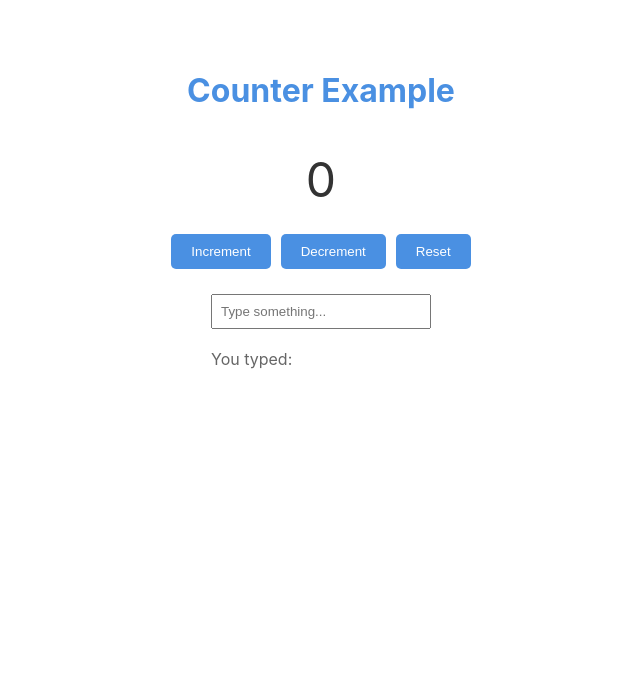
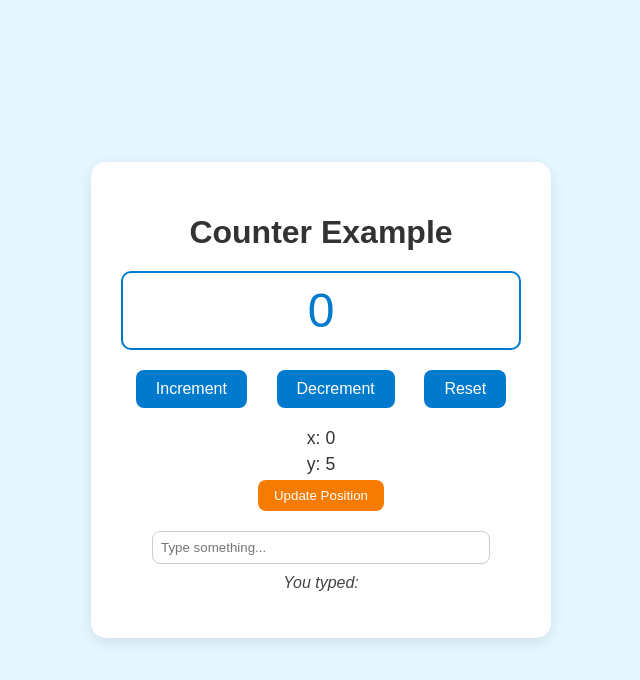
Before and after one commit to RensithUdara/react_state, a React (Create React App) app: page / in a window 1280 px wide. Shown: the top 680 px of the page, without its empty margins (319-959 px from the left). Built offline with nearby package versions, Linux system fonts and the light colour scheme.

Commit message:
using objects in state

```diff
--- a/src/App.css
+++ b/src/App.css
@@ -1,34 +1,82 @@
+body {
+  font-family: 'Arial', sans-serif;
+  background-color: #e6f7ff;
+  margin: 0;
+  padding: 0;
+  display: flex;
+  justify-content: center;
+  align-items: center;
+  height: 100vh;
+}
+
 .app-container {
-  display: flex;
-  flex-direction: column;
-  align-items: center;
-  margin-top: 50px;
+  background-color: #ffffff;
+  border-radius: 15px;
+  box-shadow: 0 4px 15px rgba(0, 0, 0, 0.1);
+  padding: 30px;
+  width: 400px;
+  text-align: center;
 }
 
 h1 {
-  color: #4A90E2;
-  margin-bottom: 20px;
+  color: #333;
+  margin-bottom: 15px;
+  font-size: 2rem;
 }
 
 .counter-display {
   font-size: 3rem;
-  margin: 20px;
+  color: #007acc;
+  margin: 20px 0;
+  border: 2px solid #007acc;
+  border-radius: 10px;
+  padding: 10px;
+}
+
+.button-group {
+  display: flex;
+  justify-content: space-around;
+  margin: 15px 0;
+}
+
+.button-group button {
+  background-color: #007acc;
+  color: #ffffff;
+  border: none;
+  padding: 10px 20px;
+  border-radius: 8px;
+  cursor: pointer;
+  font-size: 1rem;
+  transition: background-color 0.3s, transform 0.2s;
+}
+
+.button-group button:hover {
+  background-color: #005fa3;
+  transform: translateY(-2px);
+}
+
+.position-display {
+  margin: 20px 0;
+}
+
+.position-display p {
+  margin: 5px 0;
+  font-size: 1.1rem;
   color: #333;
 }
 
-.button-group button {
-  background-color: #4A90E2;
+.position-display button {
+  background-color: #f57c00;
   color: white;
   border: none;
-  padding: 10px 20px;
-  margin: 5px;
-  border-radius: 5px;
+  padding: 8px 16px;
+  border-radius: 8px;
   cursor: pointer;
   transition: background-color 0.3s;
 }
 
-.button-group button:hover {
-  background-color: #357ABD;
+.position-display button:hover {
+  background-color: #e66a00;
 }
 
 .input-section {
@@ -37,11 +85,19 @@ h1 {
 
 input[type="text"] {
   padding: 8px;
-  width: 200px;
-  margin-bottom: 10px;
+  width: 80%;
+  border: 1px solid #ccc;
+  border-radius: 8px;
+  outline: none;
+  transition: box-shadow 0.3s;
+}
+
+input[type="text"]:focus {
+  box-shadow: 0 0 8px #007acc;
 }
 
 .input-display {
-  color: #666;
+  color: #444;
   margin-top: 10px;
+  font-style: italic;
 }
--- a/src/App.js
+++ b/src/App.js
@@ -4,6 +4,10 @@ import { useState } from 'react';
 function App() {
   const [count, setCount] = useState(0);
   const [inputValue, setInputValue] = useState('');
+  const [position, setPosition] = useState({
+    x: 0,
+    y: 5,
+  });
 
   const handleIncrement = () => {
     setCount(count + 1);
@@ -21,6 +25,13 @@ function App() {
     setInputValue(event.target.value);
   };
 
+  const handlePosition = () => {
+    setPosition((prevPosition) => ({
+      ...prevPosition,
+      x: 4,
+    }));
+  };
+
   return (
     <div className="app-container">
       <h1>Counter Example</h1>
@@ -29,6 +40,11 @@ function App() {
         <button onClick={handleIncrement}>Increment</button>
         <button onClick={handleDecrement}>Decrement</button>
         <button onClick={handleReset}>Reset</button>
+      </div>
+      <div className="position-display">
+        <p>x: {position.x}</p>
+        <p>y: {position.y}</p>
+        <button onClick={handlePosition}>Update Position</button>
       </div>
       <div className="input-section">
         <input
```
